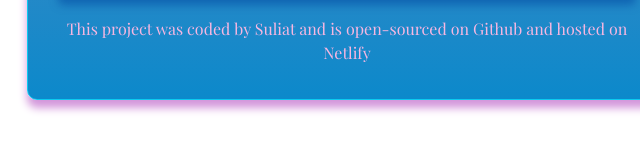
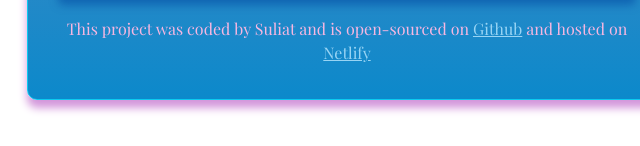
Before and after one commit to lope1999/suliat-weather-app, a website built with Parcel: page index.html in a window 1280 px wide. Shown: the part 651-797 px from the top of the page, 293-933 px from the left. Built offline with nearby package versions, Linux system fonts and the light colour scheme; no server answers; a web font is replaced by a local one.

Commit message:
Added github and netlify links to project footer

```diff
--- a/index.html
+++ b/index.html
@@ -125,8 +125,21 @@
 
       <footer class="suliat-footer container mt-3 p-1 rounded text-center fs-6">
         <!-- <div class="card-body"> -->
-        This project was coded by Suliat and is open-sourced on Github and
-        hosted on Netlify
+        This project was coded by Suliat and is open-sourced on
+        <a
+          href="https://github.com/lope1999/suliat-weather-app"
+          target="_blank"
+          class="footer-link"
+        >
+          Github</a
+        >
+        and hosted on
+        <a
+          href="https://suliat-weather-app.netlify.app/"
+          target="_blank"
+          class="footer-link"
+          >Netlify</a
+        >
         <!-- </div> -->
       </footer>
     </div>
--- a/src/styles.css
+++ b/src/styles.css
@@ -93,6 +93,10 @@
   color: #f7b7e1;
 }
 
+.footer-link {
+  color: #98d4f4;
+}
+
 .clickable-span {
   color: #0c89cb;
   text-decoration-line: underline;
```
